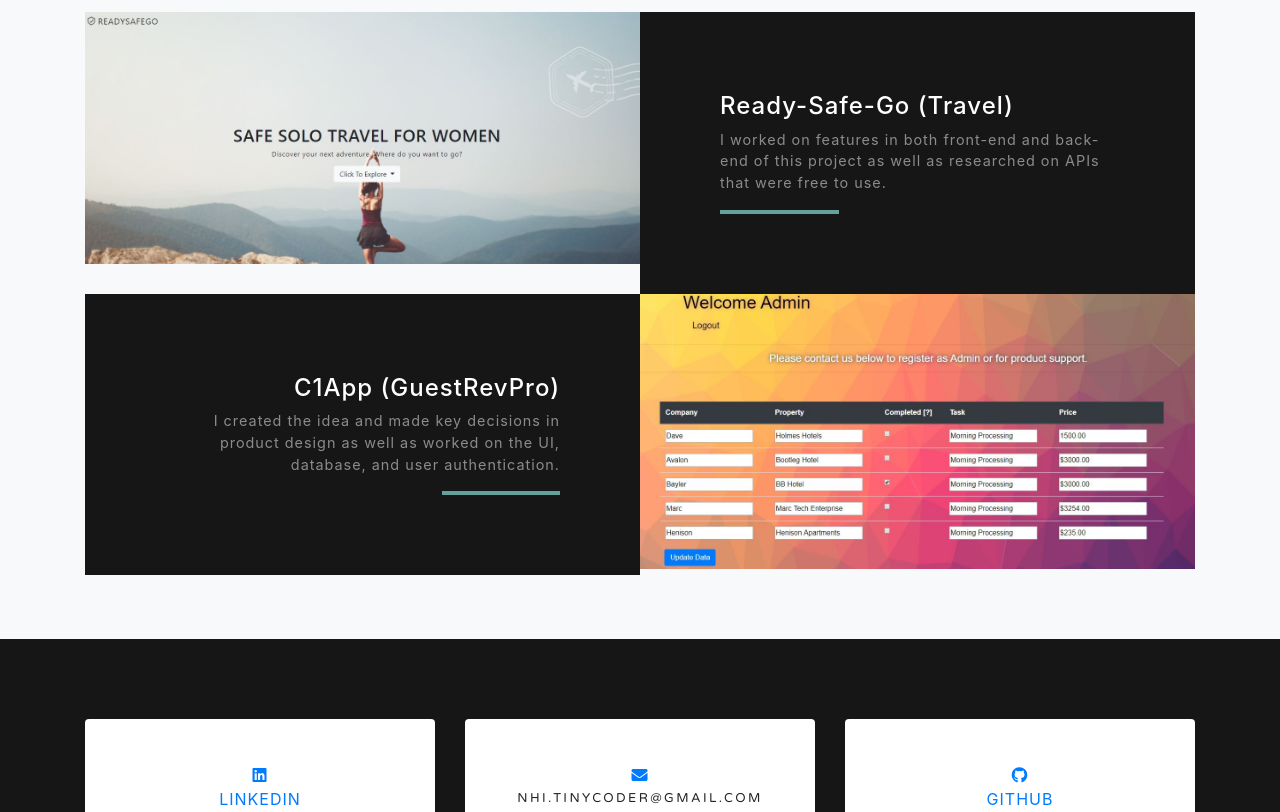
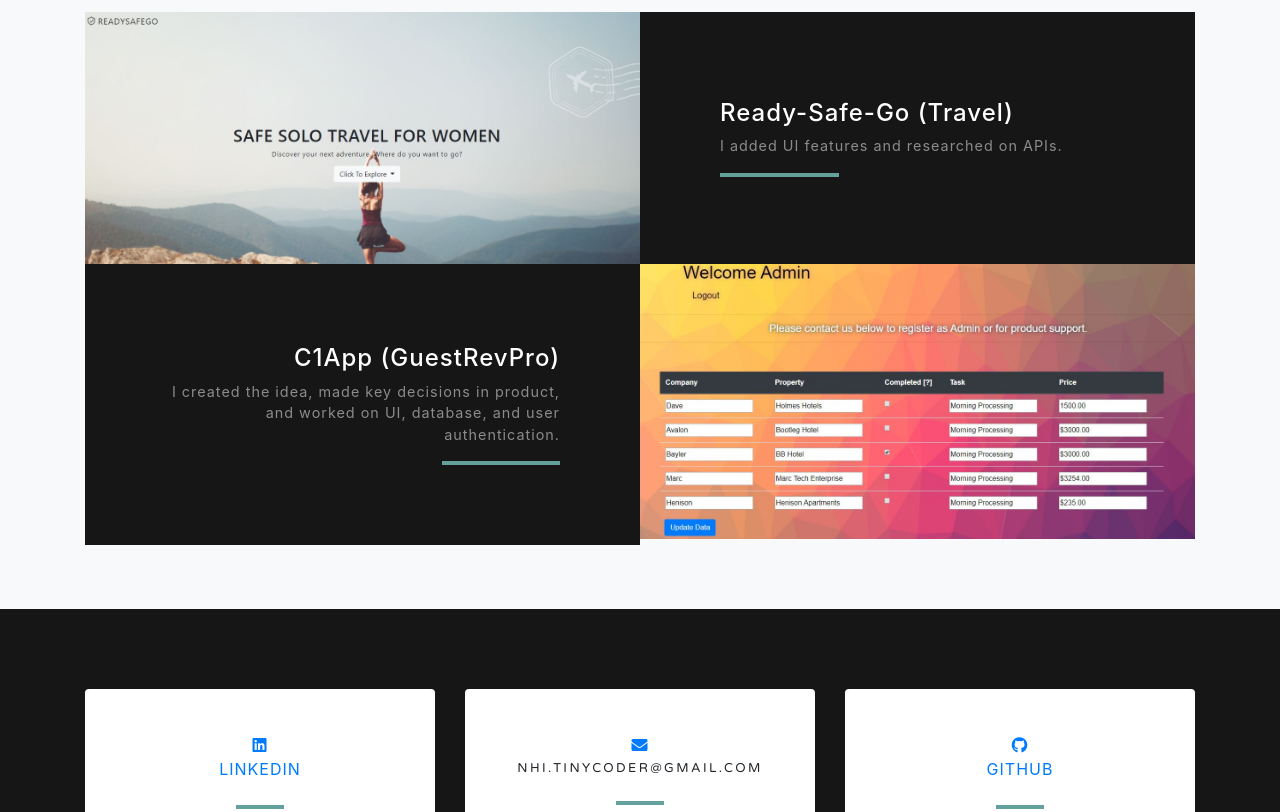
Before and after one commit to knightsofnhi/tinycoder, a website with bundled scripts: page index.html in a window 1280 px wide. Shown: the part 1880-2692 px from the top of the page. Built offline with nearby package versions, Linux system fonts and the light colour scheme.

Commit message:
updated content

```diff
--- a/index.html
+++ b/index.html
@@ -139,8 +139,8 @@
                 <a href="https://knightsofnhi.github.io/ReadySafeGo" target="_blank">
                   <h4 class="text-white">Ready-Safe-Go (Travel)</h4>
                 </a>
-                <p class="mb-0 text-white-50">I worked on features in both front-end and back-end of this project
-                  as well as researched on APIs that were free to use.
+                <p class="mb-0 text-white-50">I added UI features
+                  and researched on APIs.
                 </p>
                 <hr class="d-none d-lg-block mb-0 ml-0">
               </div>
@@ -163,8 +163,8 @@
                 <a href="https://guestrevpro.herokuapp.com/#/" target="_blank">
                   <h4 class="text-white">C1App (GuestRevPro)</h4>
                 </a>
-                <p class="mb-0 text-white-50">I created the idea and made key decisions in product design
-                  as well as worked on the UI, database, and user authentication.
+                <p class="mb-0 text-white-50">I created the idea, made key decisions in product, and
+                   worked on UI, database, and user authentication.
                 </p>
                 <hr class="d-none d-lg-block mb-0 mr-0">
               </div>
```
